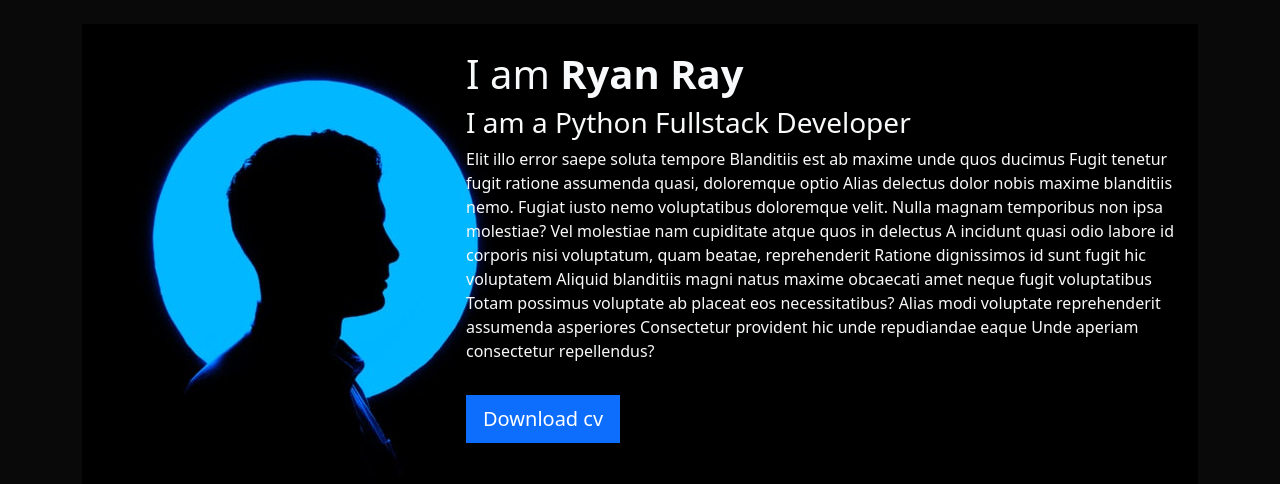
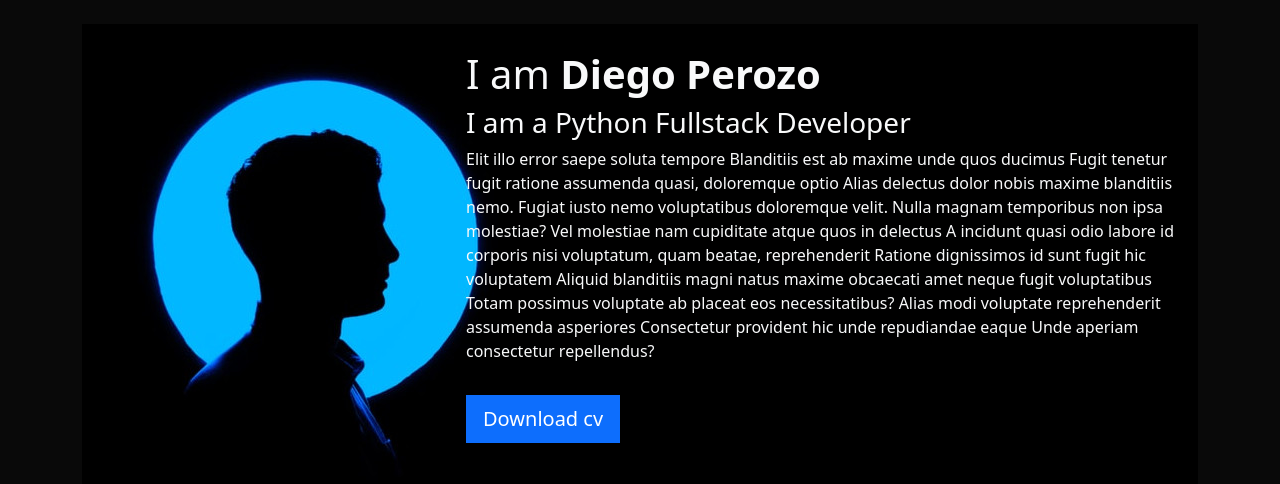
Before and after one commit to dapt4/django-portfolio-sqlite, a Django app: page / in a window 1280 px wide. Shown: the part 56-540 px from the top of the page. Run offline with Django 3.2, Linux system fonts and the light colour scheme; data that the repository does not hold is empty.

Commit message:
updating home.html

```diff
--- a/portfolio/templates/home.html
+++ b/portfolio/templates/home.html
@@ -9,7 +9,7 @@
     <img src="{% static 'portfolio/profile.jpeg' %}">
   </div>
   <div class="col-md-8 my-auto">
-    <h1>I am <strong>Ryan Ray</strong></h1>
+    <h1>I am <strong>Diego Perozo</strong></h1>
     <h3>I am a Python Fullstack Developer</h3>
     <p>
       Elit illo error saepe soluta tempore Blanditiis est ab maxime unde quos ducimus Fugit tenetur fugit ratione assumenda quasi, doloremque optio Alias delectus dolor nobis maxime blanditiis nemo. Fugiat iusto nemo voluptatibus doloremque velit. Nulla magnam temporibus non ipsa molestiae? Vel molestiae nam cupiditate atque quos in delectus A incidunt quasi odio labore id corporis nisi voluptatum, quam beatae, reprehenderit Ratione dignissimos id sunt fugit hic voluptatem Aliquid blanditiis magni natus maxime obcaecati amet neque fugit voluptatibus Totam possimus voluptate ab placeat eos necessitatibus? Alias modi voluptate reprehenderit assumenda asperiores Consectetur provident hic unde repudiandae eaque Unde aperiam consectetur repellendus?
```
